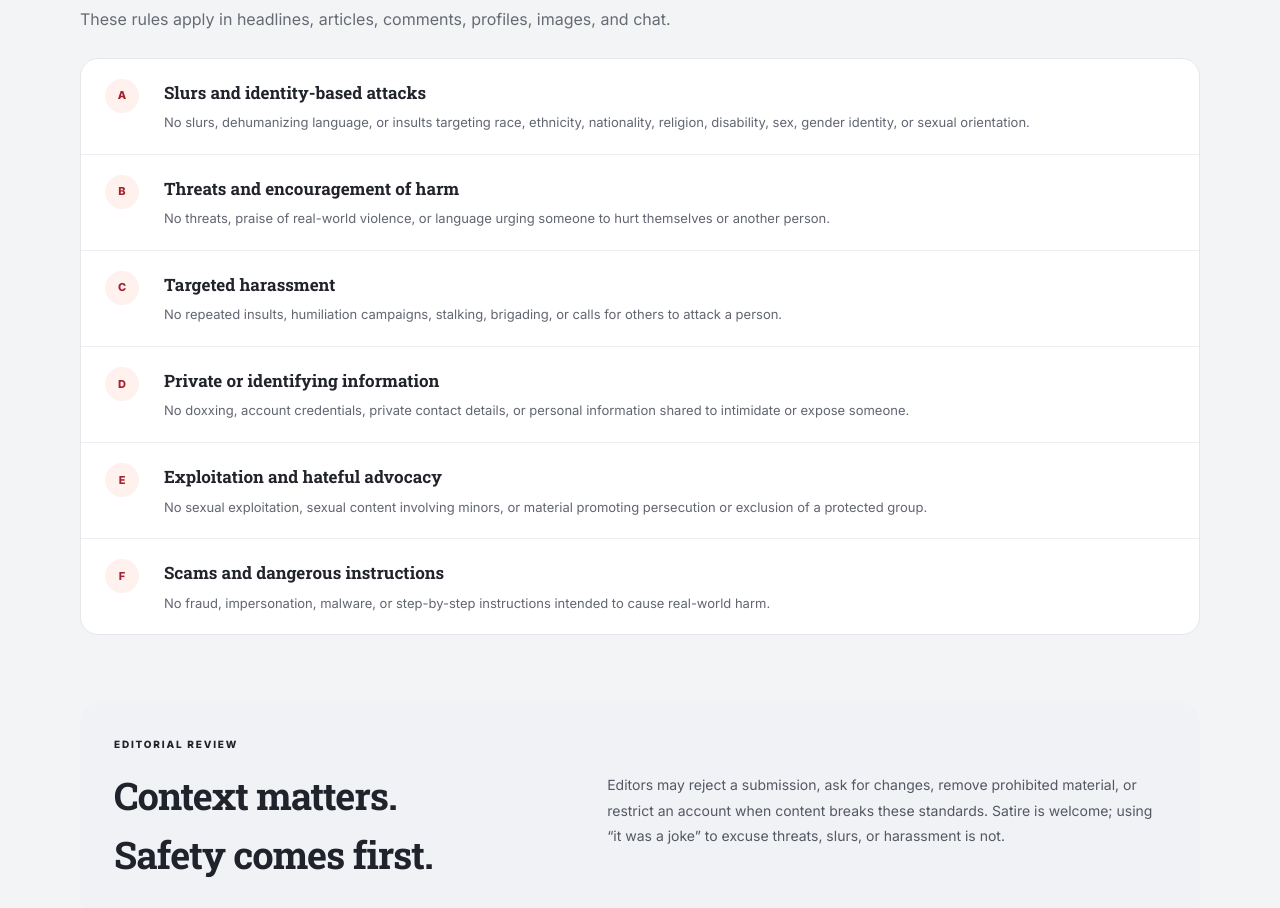
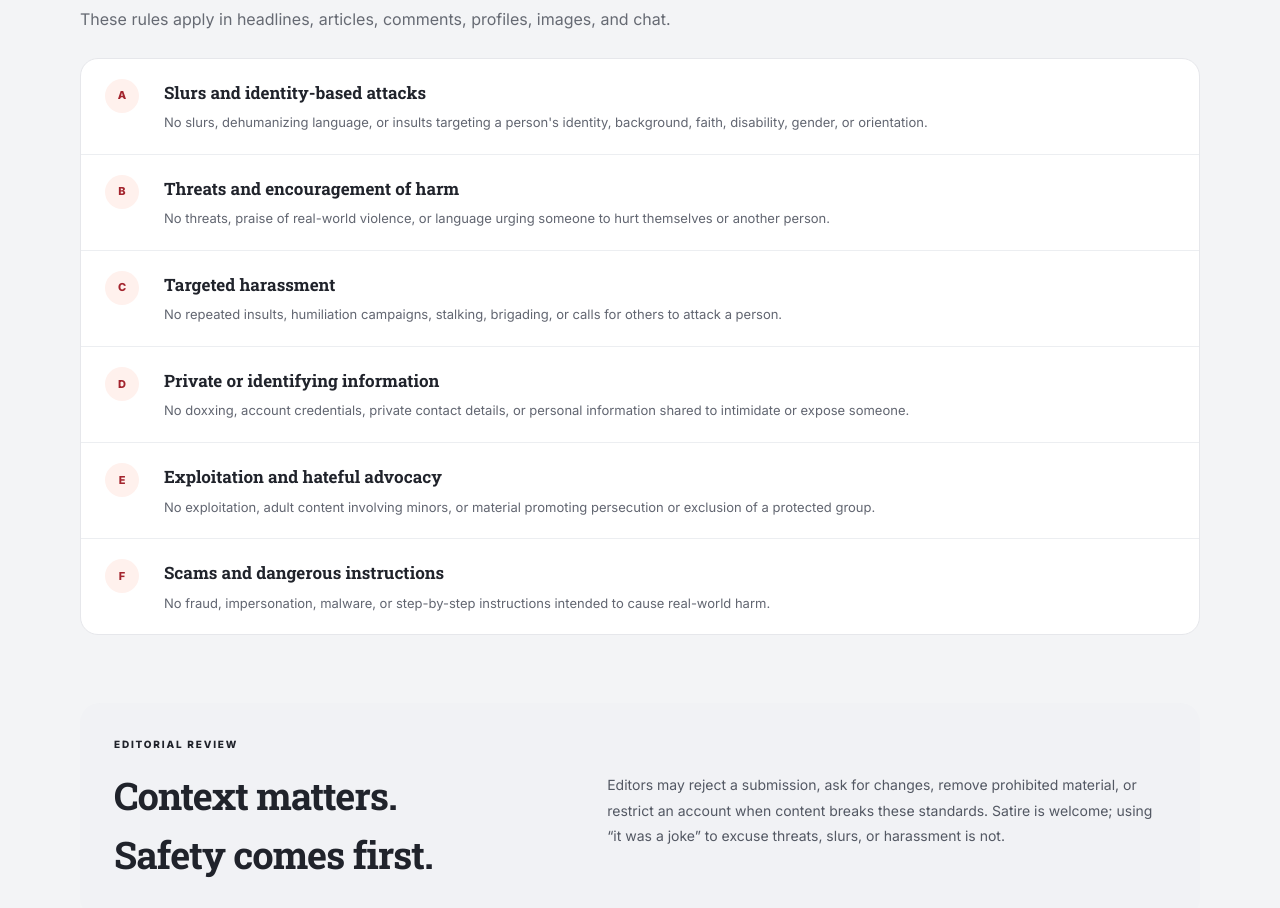
Before and after one commit to alexandria20199/Cataclysm-Colony, a website: page editorial-policy.html in a window 1280 px wide. Shown: the part 1341-2249 px from the top of the page. Drawn offline with Linux system fonts and the light colour scheme; no server answers.

Commit message:
Refine editorial policy wording

```diff
--- a/editorial-policy.html
+++ b/editorial-policy.html
@@ -38,11 +38,11 @@
         <section class="policy-section policy-banned">
             <div class="policy-section-heading"><span>02 / NOT ALLOWED</span><h2>Language and content we remove</h2><p>These rules apply in headlines, articles, comments, profiles, images, and chat.</p></div>
             <div class="policy-rule-list">
-                <article><span class="policy-rule-mark">A</span><div><h3>Slurs and identity-based attacks</h3><p>No slurs, dehumanizing language, or insults targeting race, ethnicity, nationality, religion, disability, sex, gender identity, or sexual orientation.</p></div></article>
+                <article><span class="policy-rule-mark">A</span><div><h3>Slurs and identity-based attacks</h3><p>No slurs, dehumanizing language, or insults targeting a person's identity, background, faith, disability, gender, or orientation.</p></div></article>
                 <article><span class="policy-rule-mark">B</span><div><h3>Threats and encouragement of harm</h3><p>No threats, praise of real-world violence, or language urging someone to hurt themselves or another person.</p></div></article>
                 <article><span class="policy-rule-mark">C</span><div><h3>Targeted harassment</h3><p>No repeated insults, humiliation campaigns, stalking, brigading, or calls for others to attack a person.</p></div></article>
                 <article><span class="policy-rule-mark">D</span><div><h3>Private or identifying information</h3><p>No doxxing, account credentials, private contact details, or personal information shared to intimidate or expose someone.</p></div></article>
-                <article><span class="policy-rule-mark">E</span><div><h3>Exploitation and hateful advocacy</h3><p>No sexual exploitation, sexual content involving minors, or material promoting persecution or exclusion of a protected group.</p></div></article>
+                <article><span class="policy-rule-mark">E</span><div><h3>Exploitation and hateful advocacy</h3><p>No exploitation, adult content involving minors, or material promoting persecution or exclusion of a protected group.</p></div></article>
                 <article><span class="policy-rule-mark">F</span><div><h3>Scams and dangerous instructions</h3><p>No fraud, impersonation, malware, or step-by-step instructions intended to cause real-world harm.</p></div></article>
             </div>
         </section>
```
